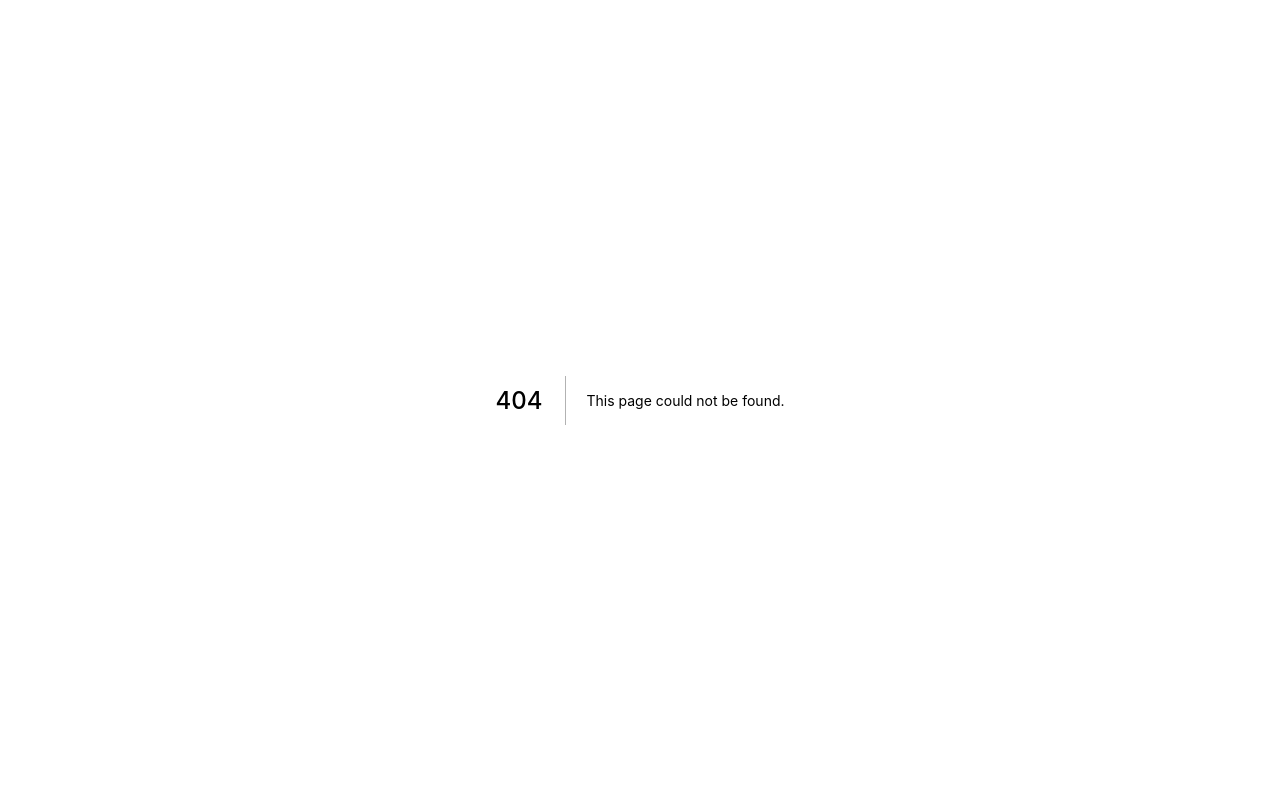
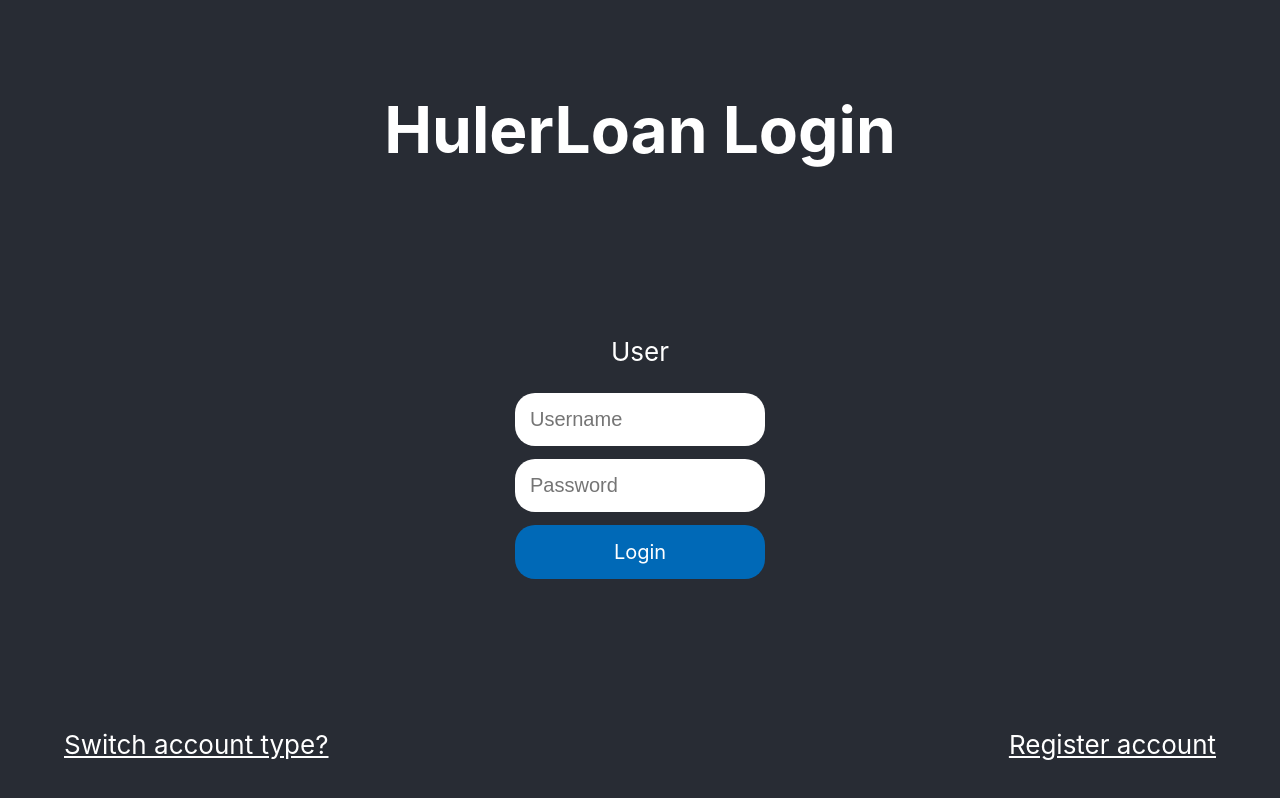
Before and after one commit to chhhloeeee/HulerLoan-frontend, a Next.js app in the folder loan-app/: page /userLogin in a window 1280 px wide. Before the commit this address had no page. Built offline with nearby package versions, Linux system fonts and the light colour scheme.

Commit message:
user login

```diff
--- a/loan-app/components/login.js
+++ b/loan-app/pages/userLogin.js
@@ -10,11 +10,11 @@ function MyLink(props) {
   );
 }
 
-export default function Login() {
+export default function UserLogin() {
   return (
     <div className={style.appHeader}>
       <h2 className={style.title}>HulerLoan Login</h2>
-      <p className={style.subtitle}>Admin</p>
+      <p className={style.subtitle}>User</p>
       <input className={style.uid} type="text" placeholder="Username"></input>
       <input
         className={style.pwd}
@@ -24,7 +24,7 @@ export default function Login() {
       <MyLink className={style.logbttn} href="/home">
         Login
       </MyLink>
-      <MyLink className={style.accountBttn} href="/userlogin">
+      <MyLink className={style.accountBttn} href="/">
         Switch account type?
       </MyLink>
       <MyLink className={style.registerBttn} href="/register">
```
